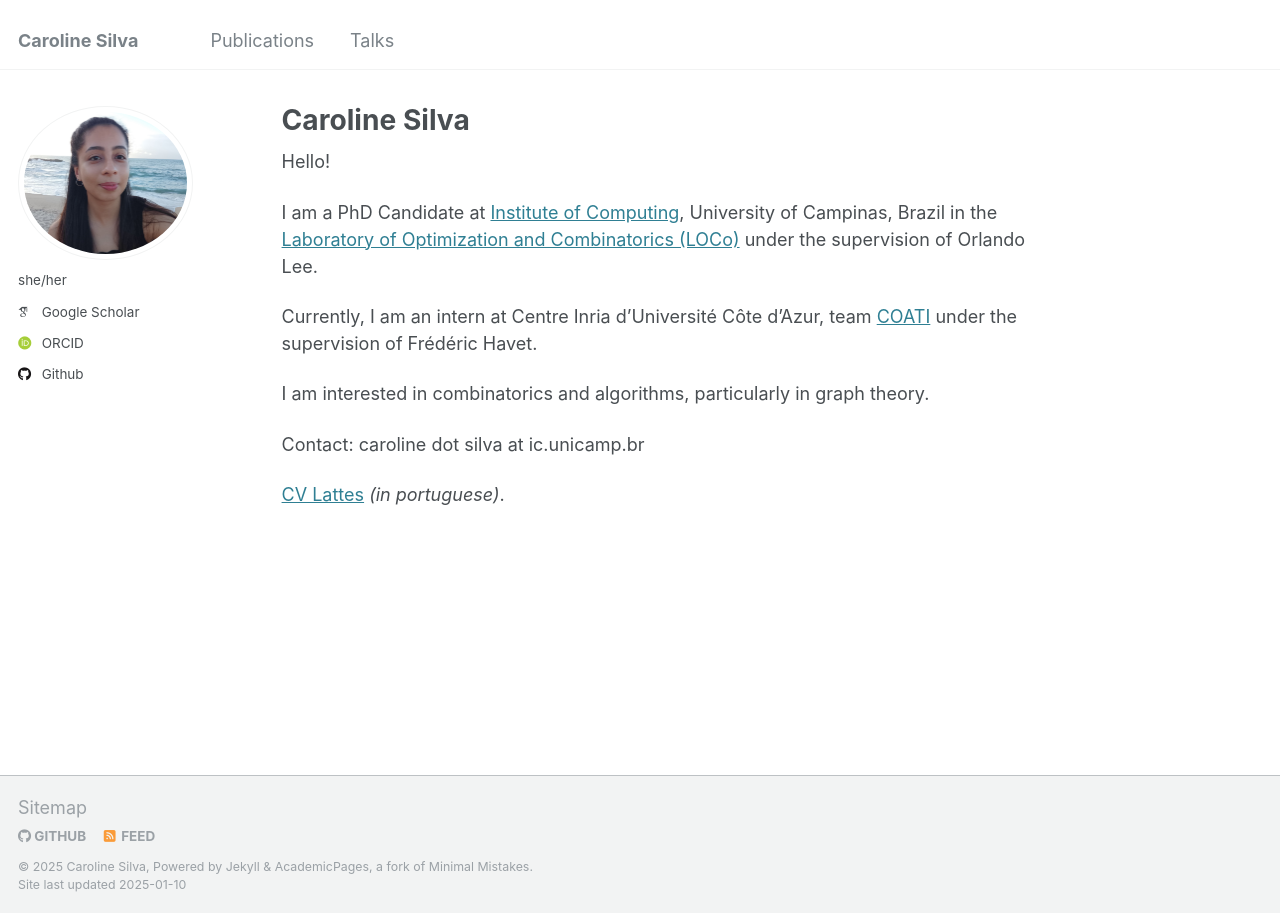
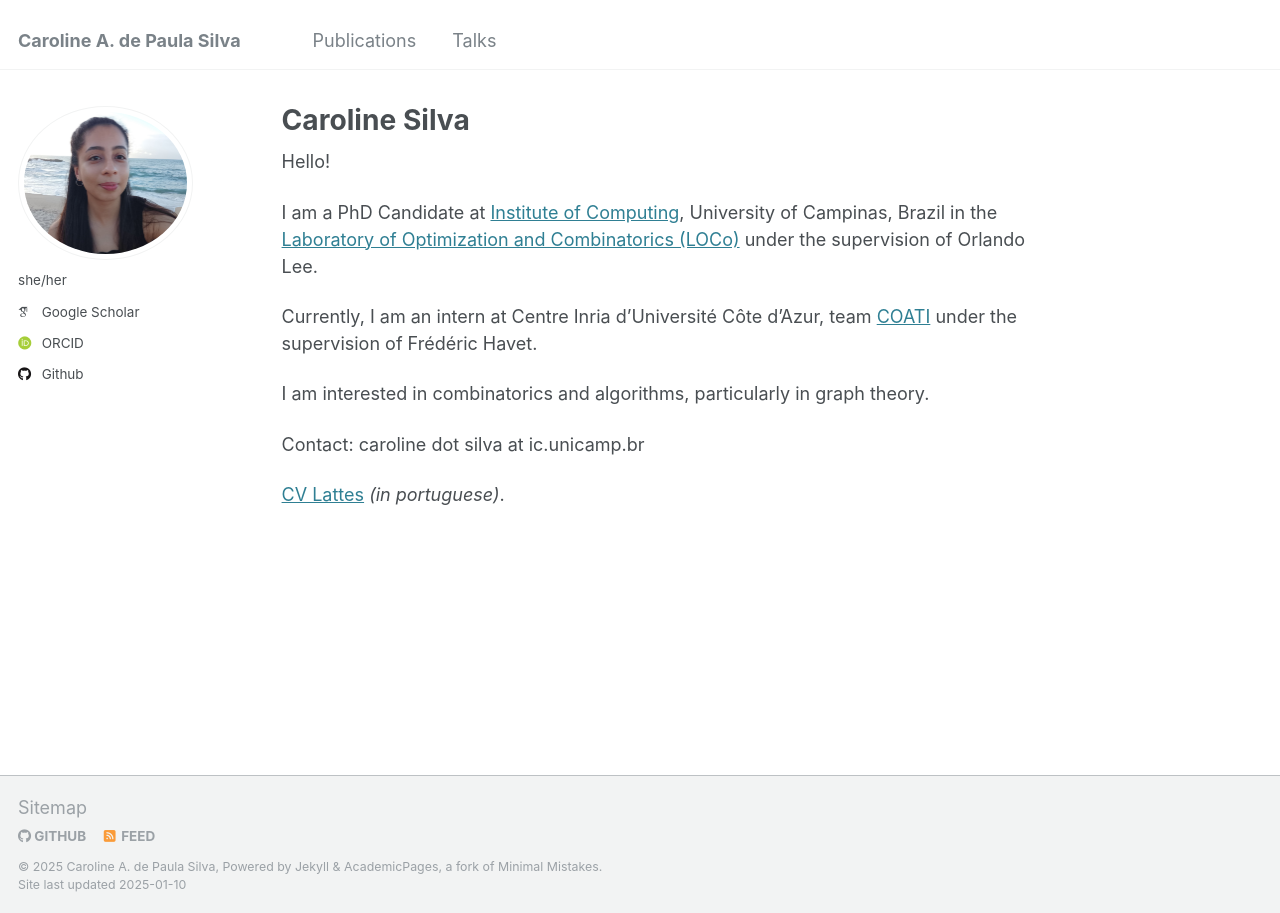
Before and after one commit to carolineapsilva/carolineapsilva.github.io, a Jekyll site: the page built from _pages/about.md, in a window 1280 px wide. Built offline with Jekyll 4.4.1, drawn with Linux system fonts in a browser that asks for light colours; some web fonts are replaced.

Commit message:
adding more info

```diff
--- a/_config.yml
+++ b/_config.yml
@@ -8,9 +8,9 @@
 
 # Basic Site Settings
 locale                   : "Brazil / France"
-title                    : "Caroline Silva  "
+title                    : "Caroline A. de Paula Silva  "
 title_separator          : "-"
-name                     : &name "Caroline Silva"
+name                     : &name "Caroline A. de Paula Silva"
 description              : &description "personal description"
 url                      : https://carolineapsilva.github.io # the base hostname & protocol for your site e.g. "https://[your GitHub username].github.io"
 baseurl                  : "" # the subpath of your site, e.g. "/blog"
```
